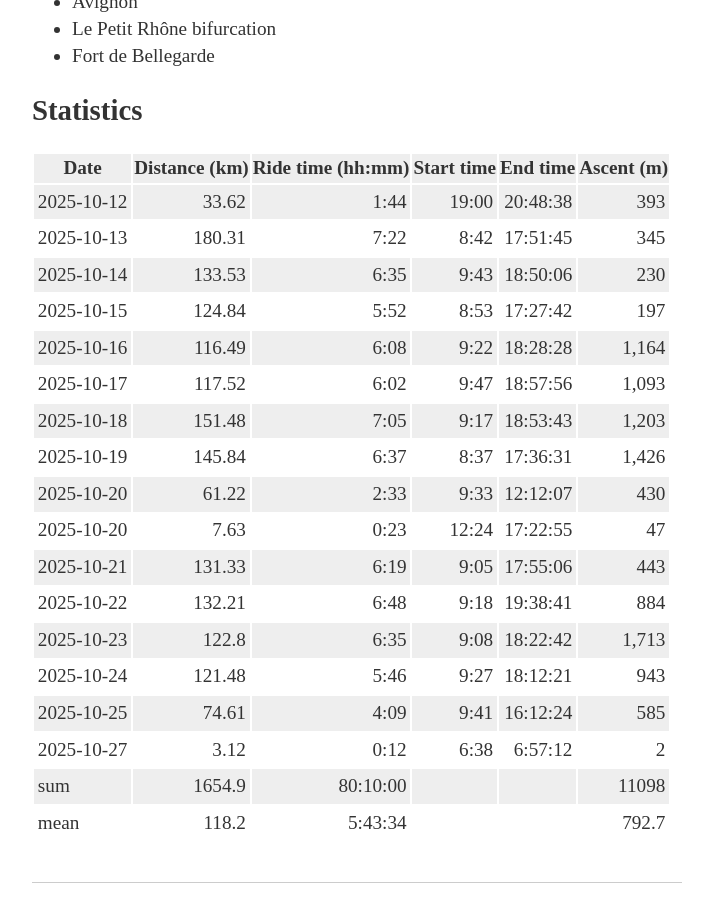
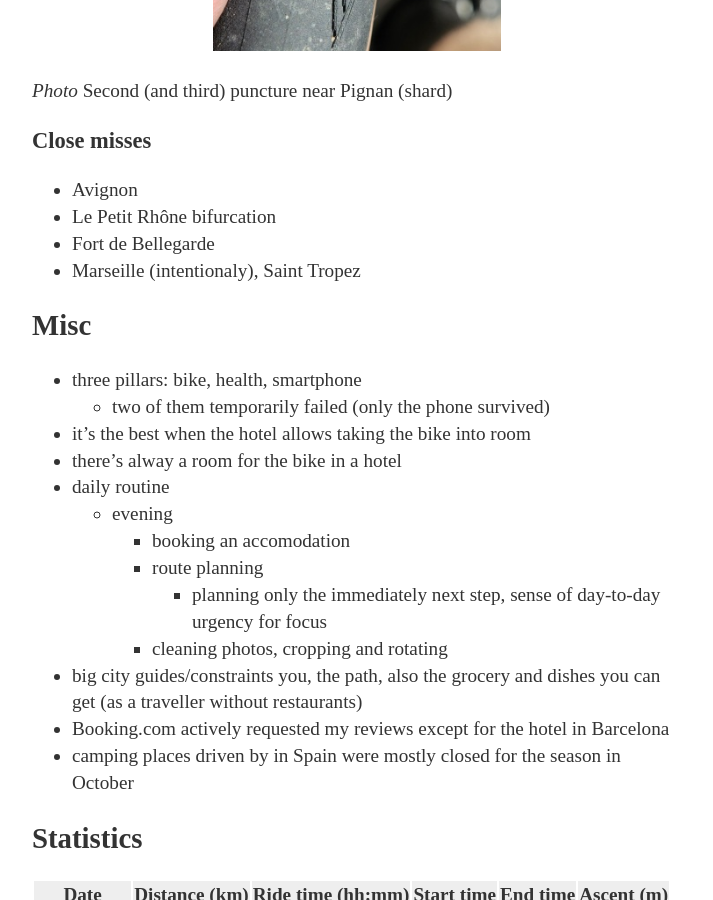
Before and after one commit to Werkov/Werkov.github.io, a Jekyll site: the page built from _posts/2025-10-28-barcelona.md, in a window 1280 px wide and 900 px high, scrolled down 32218 px. Shown: the whole window, without its empty margins (283-996 px from the left). Built offline with Jekyll 4.4.1, drawn with Linux system fonts in a browser that asks for light colours; some of the changed text lies outside the part shown.

Commit message:
Barcelona draft, process misc notes

```diff
--- a/_posts/2025-10-28-barcelona.md
+++ b/_posts/2025-10-28-barcelona.md
@@ -714,6 +714,7 @@ was returning by bus further from the coast, it was rocked by the winds.)
     ticket) and later was detained at border control between Spain and France
   * Zollbeamter on Swiss/German border -- almost felt like home when I could
     hear and speak a known language
+  * automaton for cash (cash is legacy next to cards/NFCs) in Aix-en-Provence
 
 {:.thumbnail .photo}
 [![](/resources/2025-barcelona/20251021_123528.jpg)](/resources/2025-barcelona/20251021_123528.jpg)
@@ -837,6 +838,11 @@ was returning by bus further from the coast, it was rocked by the winds.)
   * Riding along the coast with beaches (beach := coast in an urban area) is
     convenient and often picturesque but the problem is toilet (no natural
     spots to pee and lots of people everywhere).
+  * It was quite long, even processing notes for the blog was too long
+    * as I'm getting fatigued: I don't mind paying breakfasts, paying for
+      single room, taking route without hills, copying main roads, how is it
+      different from traveling by train/car?
+    * "Italy is too long" -- [Napoleon](https://branchcollective.org/?ps_articles=alison-chapman-on-il-risorgimento)
 
 
 ### Driving
@@ -952,6 +958,25 @@ svg.append('g')
   * Avignon
   * Le Petit Rhône bifurcation
   * Fort de Bellegarde
+  * Marseille (intentionaly), Saint Tropez
+
+## Misc
+
+  * three pillars: bike, health, smartphone
+    * two of them temporarily failed (only the phone survived)
+  * it's the best when the hotel allows taking the bike into room
+  * there's alway a room for the bike in a hotel
+  * daily routine
+    * evening
+      * booking an accomodation
+      * route planning
+        * planning only the immediately next step, sense of day-to-day urgency
+          for focus
+      * cleaning photos, cropping and rotating
+  * big city guides/constraints you, the path, also the grocery and dishes you
+    can get (as a traveller without restaurants)
+  * Booking.com actively requested my reviews except for the hotel in Barcelona
+  * camping places driven by in Spain were mostly closed for the season in October
 
 
 ## Statistics
```
